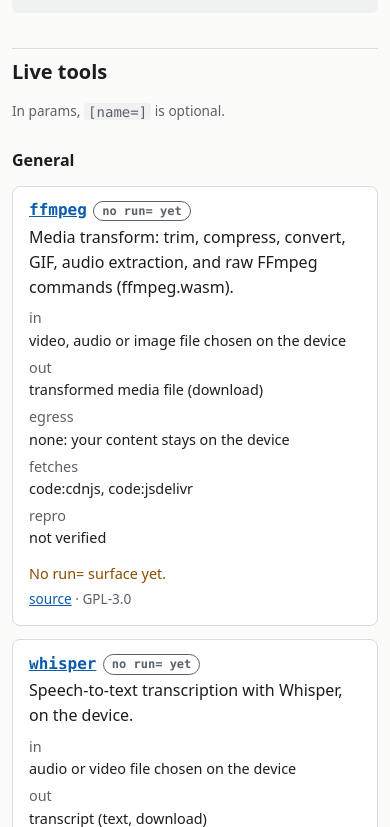
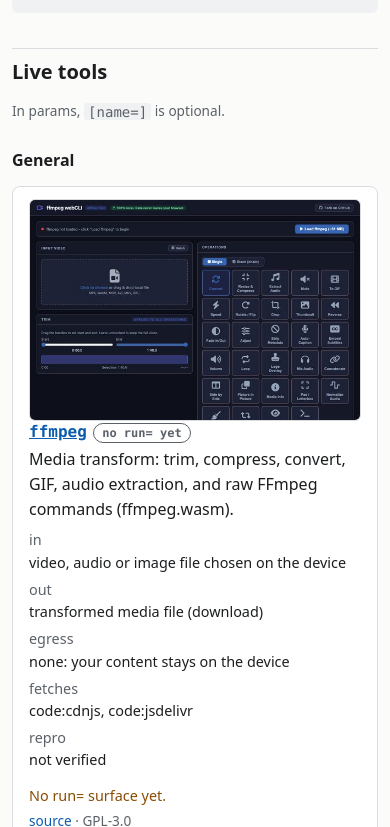
Before and after one commit to tejaswigowda/webcli.app, a plain HTML site: page index.html in a window 390 px wide. Shown: the part 1173-2000 px from the top of the page. Drawn offline with Linux system fonts and the light colour scheme.

Commit message:
callcard consistency

```diff
--- a/index.html
+++ b/index.html
@@ -35,7 +35,7 @@
     <li><strong>Zero-egress.</strong> Your content is never sent anywhere.</li>
     <li><strong>No account, no token, no upload.</strong></li>
   </ul>
-  <p>Zero-egress is about your content. A tool may still <em>fetch</em> static code, model weights or the input URLs you name, by GET; each card lists exactly what under <em>fetches</em>. An artifact is meant to be the same bytes for the same inputs; that is verified for one tool so far, and each card says.</p>
+  <p>Zero-egress is about your content. A tool may still <em>fetch</em> static code, model weights or the input URLs you name, by GET; each card lists exactly what under <em>fetches</em>. An artifact is meant to be the same bytes for the same inputs; that is verified for two tools so far, and each card says.</p>
   <h3>The agent surface</h3>
   <p id="agent-status" data-testid="agent-status">Not every tool has it yet; each card says whether it does, and <code>agent</code> in <a href="tools.json">tools.json</a> lists which.</p>
   <ul>
@@ -61,6 +61,7 @@ const result = await page.evaluate(() =&gt; window.__webcli_result);</code></pre
         <li><a href="https://3mf.webcli.app/">3mf</a>: GLB to 3MF for multi-material printing</li>
         <li><a href="https://chat.webcli.app/">chat</a>: in-browser LLM chat</li>
         <li><a href="https://magick.webcli.app/">magick</a>: image editing and conversion</li>
+        <li><a href="https://dub.webcli.app/">dub</a>: subtitles (SRT) to timed speech</li>
         <li><a href="https://mocap.webcli.app/">mocap</a>: motion-capture recorder</li>
         <li><a href="https://rig.webcli.app/">rig</a>: retarget and bake to GLB</li>
         <li><a href="https://portrait.webcli.app/">portrait</a>: photo to face-bound VRM</li>
--- a/script.js
+++ b/script.js
@@ -98,6 +98,10 @@ function card(t) {
   if (t.testids.length) row(dl, 'testids', document.createTextNode(t.testids.join(', ')));
   const badge = el('span', { class: 'badge ' + (t.agent ? 'yes' : 'no'), text: t.agent ? 'run= ✓' : 'no run= yet' });
   const art = el('article', { class: 'tool', 'data-testid': 'tool-' + t.name }, el('h4', {}, link(t.origin, t.name), badge), el('p', { text: t.role }), dl);
+  if (t.thumb) {
+    const img = el('img', { src: t.thumb.src, width: 600, height: 400, alt: t.thumb.alt, loading: 'lazy' });
+    art.prepend(el('a', { class: 'thumb', href: t.origin, rel: 'noopener noreferrer', tabindex: '-1' }, img));
+  }
   if (t.caveat) art.append(el('p', { class: 'caveat', text: t.caveat }));
   art.append(el('p', { class: 'meta' }, t.source ? link(t.source, 'source') : document.createTextNode(SOURCE_STATUS[t.source_status]), ' · ', document.createTextNode(licenceText(t))));
   return art;
--- a/style.css
+++ b/style.css
@@ -93,6 +93,9 @@ pre code { background: none; padding: 0; }
   padding: .8rem 1rem;
   margin: .8rem 0;
 }
+.tool .thumb { float: right; width: 18rem; margin: 0 0 .6rem 1rem; }
+.tool .thumb img { display: block; width: 100%; height: auto; border: 1px solid var(--line); border-radius: 6px; }
+.tool::after { content: ""; display: block; clear: both; }
 .tool h4 { margin: 0 0 .2rem; font: 700 1rem/1.4 ui-monospace, SFMono-Regular, Menlo, Consolas, monospace; }
 .group { margin-top: 1.6rem; }
 .clauses { padding-left: 1.2rem; }
@@ -112,6 +115,7 @@ figure img { display: block; max-width: 100%; height: auto; border: 1px solid va
 footer { margin: 2rem 0 1rem; color: var(--muted); font-size: .85rem; }
 @media (max-width: 30rem) {
   body { padding: .75rem; }
+  .tool .thumb { float: none; width: 100%; margin: 0 0 .6rem; }
   .tool dl { grid-template-columns: 1fr; gap: 0; }
   .tool dd { margin-bottom: .3rem; }
 }
--- a/tools.json
+++ b/tools.json
@@ -2,7 +2,7 @@
   "schema": 2,
   "family": "webCLI",
   "site": "https://webcli.app/",
-  "updated": "2026-10-20",
+  "updated": "2026-10-25",
   "contract": {
     "account": false,
     "entry_method": "GET",
@@ -56,6 +56,7 @@
       "name": "ffmpeg",
       "group": "general",
       "origin": "https://ffmpeg.webcli.app/",
+      "thumb": { "src": "shots/thumbs/ffmpeg.jpg", "alt": "ffmpeg-webCLI: a video drop zone, trim sliders and a grid of operations such as convert, resize, extract audio and GIF." },
       "role": "Media transform: trim, compress, convert, GIF, audio extraction, and raw FFmpeg commands (ffmpeg.wasm).",
       "inputs": ["video, audio or image file chosen on the device"],
       "outputs": ["transformed media file (download)"],
@@ -78,6 +79,7 @@
       "name": "whisper",
       "group": "general",
       "origin": "https://whisper.webcli.app/",
+      "thumb": { "src": "shots/thumbs/whisper.jpg", "alt": "whisper-webCLI: an audio or video drop zone with model and language pickers and a Transcribe button." },
       "role": "Speech-to-text transcription with Whisper, on the device.",
       "inputs": ["audio or video file chosen on the device"],
       "outputs": ["transcript (text, download)"],
@@ -100,6 +102,7 @@
       "name": "3mf",
       "group": "general",
       "origin": "https://3mf.webcli.app/",
+      "thumb": { "src": "shots/thumbs/3mf.jpg", "alt": "3mf-webCLI: a GLB drop zone, segmentation settings and an empty 3D viewer." },
       "role": "GLB to 3MF converter with colour-based material segmentation, for multi-material 3D printing.",
       "inputs": ["GLB file chosen on the device"],
       "outputs": ["3MF file (download)", "GLB with a baked colour map (download)"],
@@ -122,6 +125,7 @@
       "name": "chat",
       "group": "general",
       "origin": "https://chat.webcli.app/",
+      "thumb": { "src": "shots/thumbs/chat.jpg", "alt": "chat-webCLI: a model picker with a Load Model button above an empty chat pane." },
       "role": "Chat with a large language model that runs in the browser (WebLLM, WebGPU).",
       "inputs": ["text prompt typed on the device; optional PDF"],
       "outputs": ["streamed text reply"],
@@ -144,6 +148,7 @@
       "name": "magick",
       "group": "general",
       "origin": "https://magick.webcli.app/",
+      "thumb": { "src": "shots/thumbs/magick.jpg", "alt": "magick-webCLI: an image drop zone, output format picker and a list of operations." },
       "role": "Image editing and conversion with ImageMagick (magick-wasm): 100+ formats, 26 operations, chaining and batch.",
       "inputs": ["image file or files chosen on the device"],
       "outputs": ["processed image file (download), or a ZIP for a batch"],
@@ -164,9 +169,34 @@
       "licence_note": "magick-wasm, the engine it wraps, is also Apache-2.0"
     },
     {
+      "name": "dub",
+      "group": "general",
+      "origin": "https://dub.webcli.app/",
+      "thumb": { "src": "shots/thumbs/dub.jpg", "alt": "dub-webCLI: an SRT drop zone, voice and model pickers and a Dub button." },
+      "role": "Subtitle to speech with Kokoro TTS: SRT in, one timed WAV and a report.json out. Cues are placed at their timestamps, never time-stretched; overruns and collisions are reported.",
+      "inputs": ["SRT subtitle file chosen on the device"],
+      "outputs": ["dub.wav (24 kHz mono, full length)", "report.json (per-cue fit, overruns, collisions)"],
+      "params": [],
+      "result": null,
+      "testids": [],
+      "agent": false,
+      "status": "live",
+      "kind": "artifact",
+      "egress": "none",
+      "fetches": ["weights:huggingface"],
+      "fetches_optional": [],
+      "deterministic": "verified",
+      "caveat": "No run= surface yet. Byte-identical output holds on the wasm device with q8, not on webgpu.",
+      "source": "https://github.com/tejaswigowda/dub-webCLI",
+      "source_status": "public",
+      "licence": "GPL-3.0",
+      "licence_note": "the Kokoro model it runs is Apache-2.0"
+    },
+    {
       "name": "mocap",
       "group": "capture",
       "origin": "https://mocap.webcli.app/",
+      "thumb": { "src": "shots/thumbs/mocap.jpg", "alt": "mocap-webCLI: a webcam pane beside a VRM avatar in a T-pose, with Body, Face and Record controls." },
       "role": "Motion-capture recorder, body, face or both, from a camera or a local video file (MediaPipe).",
       "inputs": ["camera or video file chosen on the device"],
       "outputs": [".bvh", ".blendshapes.json (ARKit-52)", ".glb (both mode)", "session.json"],
@@ -189,6 +219,7 @@
       "name": "rig",
       "group": "capture",
       "origin": "https://rig.webcli.app/",
+      "thumb": { "src": "shots/thumbs/rig.jpg", "alt": "rig-webCLI: character and animation drop zones, preset options and a preview pane." },
       "role": "Retarget motion onto a character and bake to GLB (body skeleton and face morph targets).",
       "inputs": [
         "character: FBX, GLB or VRM URL",
@@ -224,6 +255,7 @@
       "name": "portrait",
       "group": "characters",
       "origin": "https://portrait.webcli.app/",
+      "thumb": { "src": "shots/thumbs/portrait.jpg", "alt": "portrait-webCLI: a face photo chooser, a base VRM picker, a Bind button and an empty network audit." },
       "role": "Photo to a face-bound VRM: reads a face on the device and binds its expressions (and optionally face and hair shape) to a base VRM.",
       "inputs": [
         "photo: a local file only, never a URL (identity data)",
@@ -256,6 +288,7 @@
       "name": "look",
       "group": "characters",
       "origin": "https://look.webcli.app/",
+      "thumb": { "src": "shots/thumbs/look.jpg", "alt": "look-webCLI: a VRM chooser with a base model picker and an editor with texture, material and blendshape tabs." },
       "role": "VRM look editor: recolour textures, edit materials, dress with outfits and accessories, export the edited VRM.",
       "inputs": ["vrm: URL or a local file"],
       "outputs": ["edited VRM, 0.x or 1.0 (download)"],
```
Also changed, not shown: shots/thumbs/3mf.jpg (added), shots/thumbs/chat.jpg (added), shots/thumbs/dub.jpg (added), shots/thumbs/ffmpeg.jpg (added), shots/thumbs/look.jpg (added), shots/thumbs/magick.jpg (added), shots/thumbs/mocap.jpg (added), shots/thumbs/portrait.jpg (added), shots/thumbs/rig.jpg (added), shots/thumbs/whisper.jpg (added).
